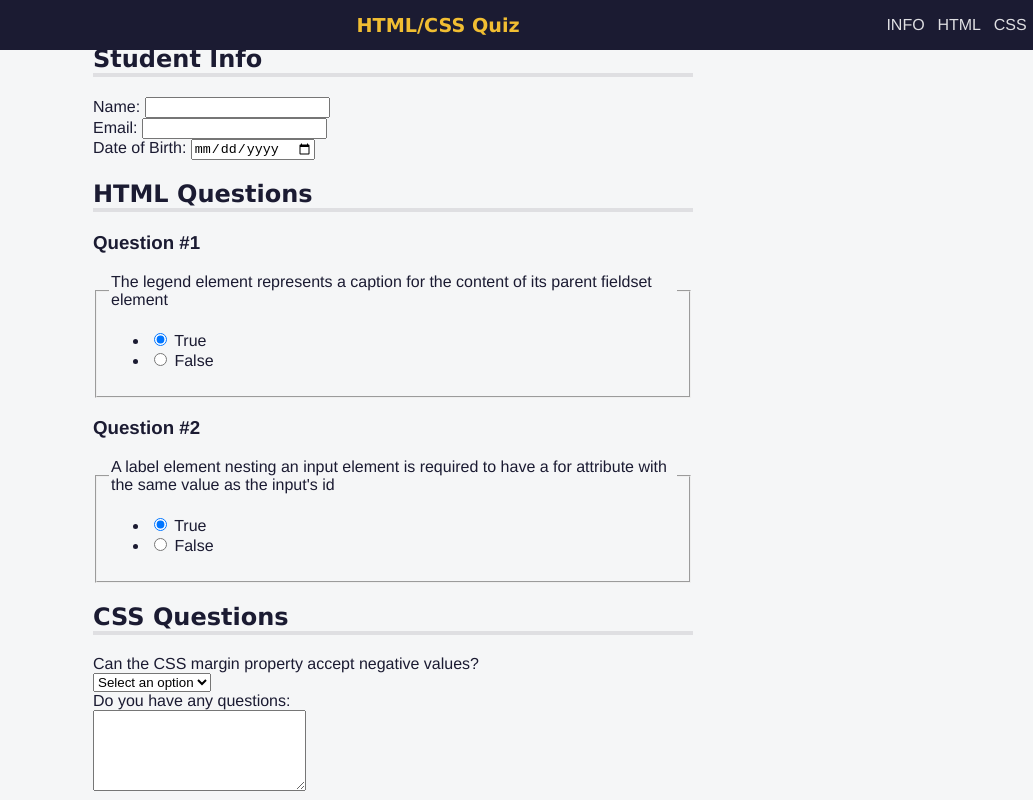
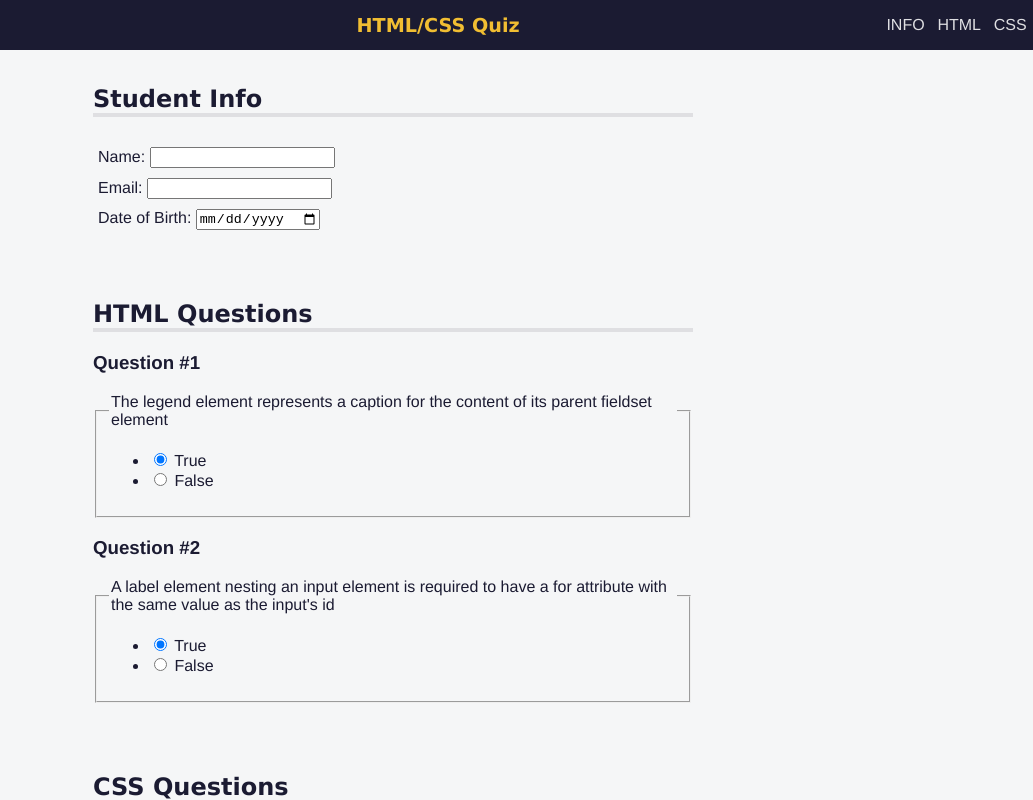
Before and after one commit to Effel0399/freecodecamp-responsive-web-design-09, a plain HTML site: page index.html in a window 1280 px wide. Shown: the top 800 px of the page, 247-1280 px from the left. Drawn offline with Linux system fonts and the light colour scheme.

Commit message:
53 - .info styling

```diff
--- a/styles.css
+++ b/styles.css
@@ -71,6 +71,12 @@ h1, h2 {
 
 h2 {
   border-bottom: 4px solid #dfdfe2;
+  margin-top: 0;
+  padding-top: 60px;
+}
+
+.info {
+  padding: 10px 0 0 5px;
 }
 
 h3::before {
```
